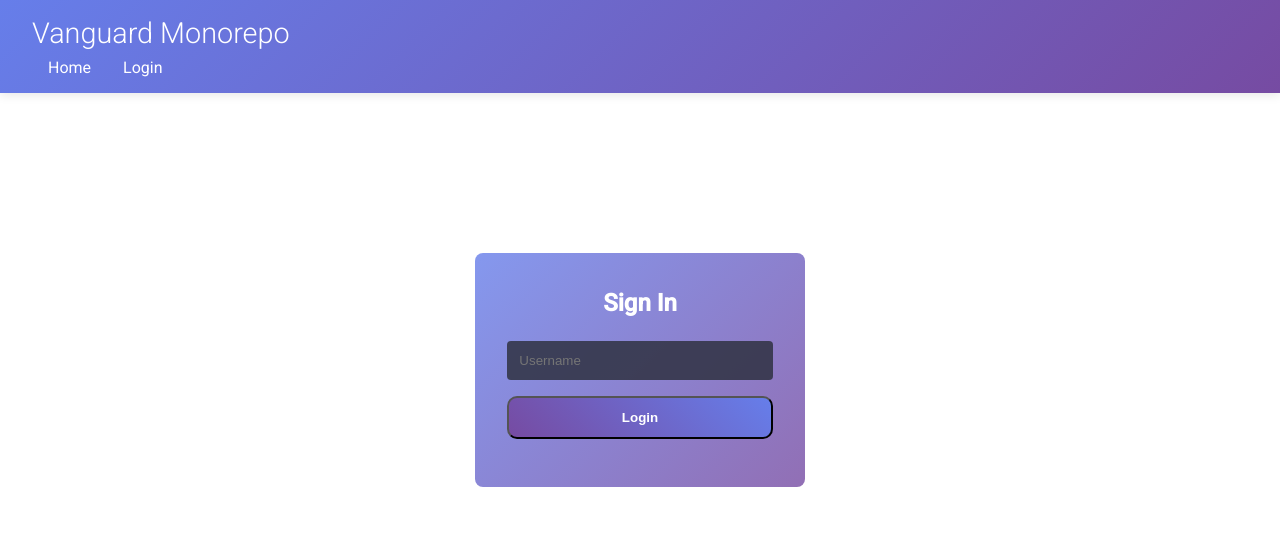
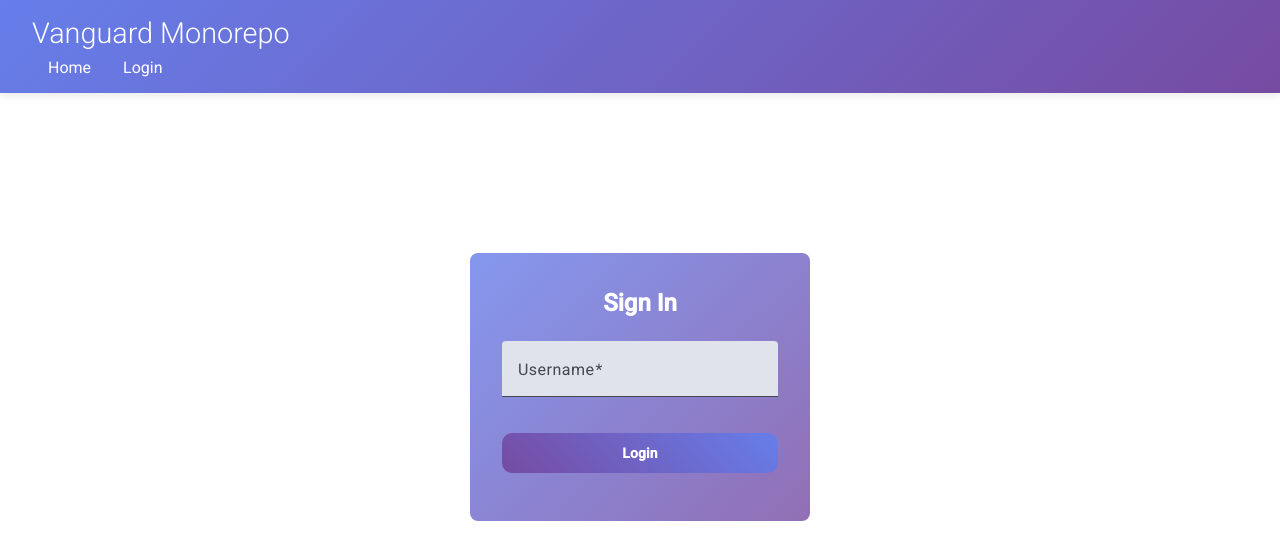
Before and after one commit to mahidher/Vangaurd, an Angular app in the folder apps/frontend/: page /login in a window 1280 px wide. Shown: the top 560 px of the page. Built offline with nearby package versions, Linux system fonts and the light colour scheme.

Commit message:
Code refactor

```diff
--- a/apps/frontend/src/app/components/login/login.component.scss
+++ b/apps/frontend/src/app/components/login/login.component.scss
@@ -16,14 +16,11 @@
             color: white;
         }
 
-        input {
+        .mat-mdc-form-field {
             width: 100%;
-            padding: 0.75rem;
             margin-bottom: 1rem;
-            border: none;
-            border-radius: 4px;
-            background-color: #303343db;
-            color: white;
+            border-radius: 5px;
+            font-size: 1rem;
         }
 
         button {
@@ -37,6 +34,10 @@
             border-radius: 10px;
             cursor: pointer;
             text-align: center;
+
+            &:disabled {
+                cursor: not-allowed;
+            }
         }
     }
 }
--- a/apps/frontend/src/app/components/login/login.component.ts
+++ b/apps/frontend/src/app/components/login/login.component.ts
@@ -4,23 +4,22 @@ import { UserService } from 'src/app/services/user.service';
 import { User } from '../../models';
 import { Router } from '@angular/router';
 import { Subscription } from 'rxjs';
+import { MatButtonModule } from '@angular/material/button';
+import { MatInput } from '@angular/material/input';
+import { MatFormFieldModule } from '@angular/material/form-field';
 
 @Component({
   selector: 'app-login',
-  imports: [FormsModule],
+  imports: [FormsModule, MatButtonModule, MatInput, MatFormFieldModule],
   template: `
     <div class="login-container">
       <form class="login-form" (submit)="login()">
         <h2>Sign In</h2>
-        <input
-          type="text"
-          placeholder="Username"
-          [(ngModel)]="username"
-          name="username"
-          required
-          autocomplete="off"
-        />
-        <button type="submit">Login</button>
+        <mat-form-field appearance="fill">
+          <mat-label>Username</mat-label>
+          <input type="text" matInput [(ngModel)]="username" required autocomplete="off" name="username">
+        </mat-form-field>
+        <button mat-button type="submit" [disabled]="!username">Login</button>
       </form>
     </div>
   `,
```
